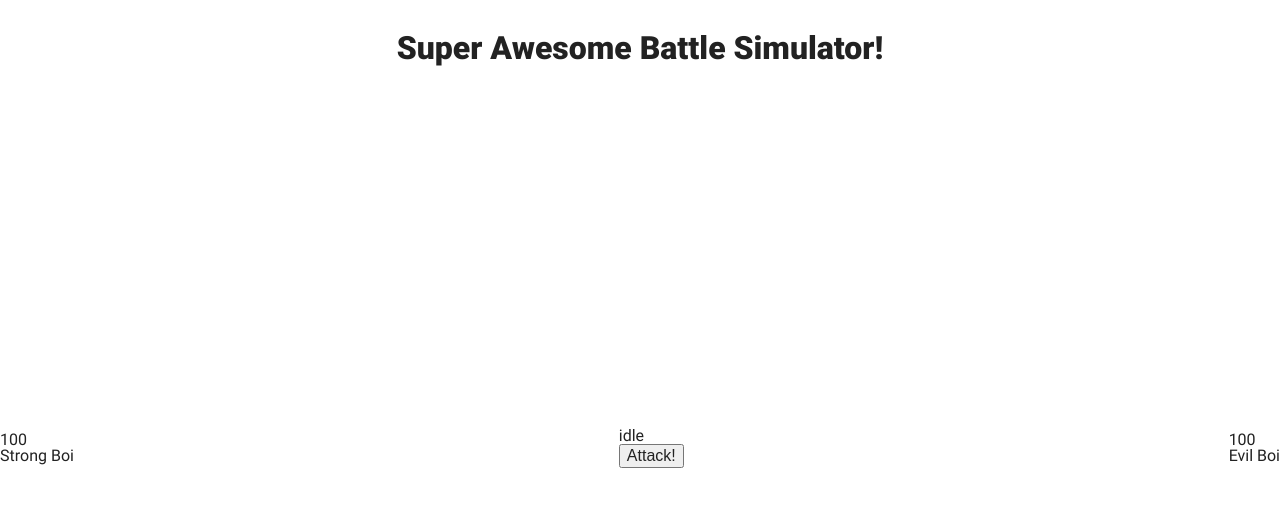
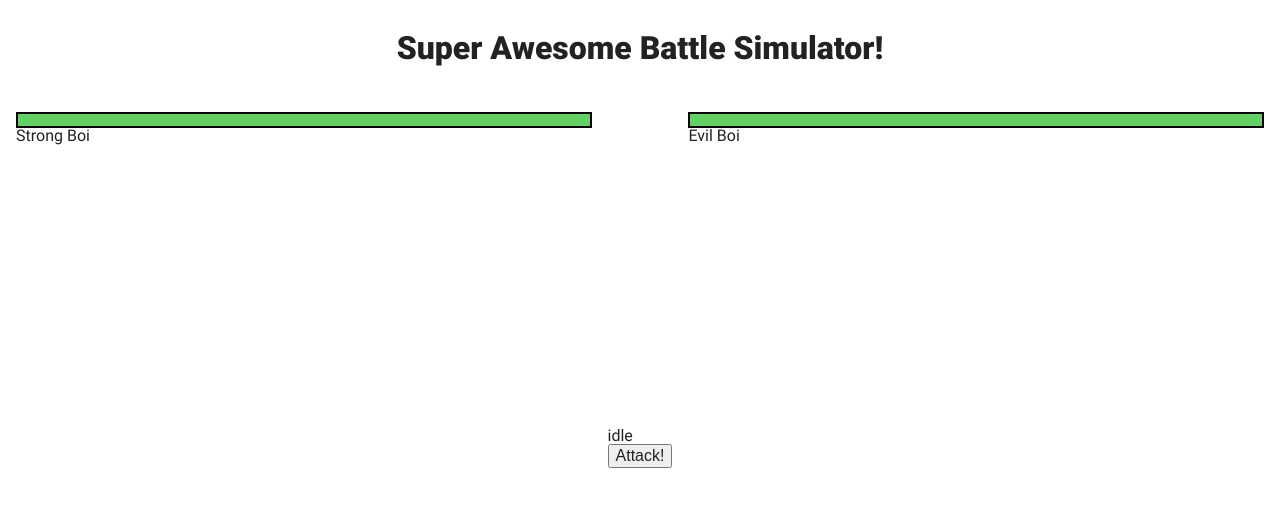
Before and after one commit to SullyJHF/battle-simulator, a React app: page / in a window 1280 px wide. Shown: the top 506 px of the page. Built offline with nearby package versions, Linux system fonts and the light colour scheme; a web font is replaced by a local one.

Commit message:
Initial health bar

```diff
--- a/src/Game/Game.jsx
+++ b/src/Game/Game.jsx
@@ -1,4 +1,5 @@
 import React from 'react';
+import './actor.scss';
 import { Controls } from './Controls/Controls';
 import './game.scss';
 import { useGame } from './gameSlice';
--- a/src/Game/Monster/Monster.jsx
+++ b/src/Game/Monster/Monster.jsx
@@ -1,11 +1,13 @@
 import React from 'react';
+import { HealthBar } from '../Player/HealthBar';
+import { MAX_HEALTH } from '../Player/playerSlice';
 import { useMonster } from './monsterSlice';
 
 export const Monster = () => {
   const { health, diceA, diceB } = useMonster();
   return (
-    <div id="player-wrapper">
-      <div id="health">{health}</div>
+    <div className="actor-wrapper" id="monster">
+      <HealthBar health={health} maxHealth={MAX_HEALTH} />
       <div id="dice-a">{diceA}</div>
       <div id="dice-b">{diceB}</div>
       <div id="name">
--- /dev/null
+++ b/src/Game/Player/HealthBar.jsx
@@ -0,0 +1,8 @@
+import React from 'react';
+import './health-bar.scss';
+
+export const HealthBar = ({ health, maxHealth }) => (
+  <div className="health-wrapper">
+    <div className="remaining" style={{ width: `${(100 * health) / maxHealth}%` }} />
+  </div>
+);
--- a/src/Game/Player/Player.jsx
+++ b/src/Game/Player/Player.jsx
@@ -1,11 +1,12 @@
 import React from 'react';
-import { usePlayer } from './playerSlice';
+import { HealthBar } from './HealthBar';
+import { MAX_HEALTH, usePlayer } from './playerSlice';
 
 export const Player = () => {
   const { health, diceA, diceB } = usePlayer();
   return (
-    <div id="player-wrapper">
-      <div id="health">{health}</div>
+    <div id="player" className="actor-wrapper">
+      <HealthBar health={health} maxHealth={MAX_HEALTH} />
       <div id="dice-a">{diceA}</div>
       <div id="dice-b">{diceB}</div>
       <div id="name">
--- /dev/null
+++ b/src/Game/Player/health-bar.scss
@@ -0,0 +1,10 @@
+.health-wrapper {
+  width: 100%;
+  height: 2vh;
+  background-color: rgb(204, 63, 63);
+  border: 2px solid black;
+  .remaining {
+    background-color: rgb(101, 209, 101);
+    height: 100%;
+  }
+}
--- a/src/Game/Player/playerSlice.js
+++ b/src/Game/Player/playerSlice.js
@@ -2,8 +2,9 @@ import { createSlice } from '@reduxjs/toolkit';
 import { useDispatch, useSelector } from 'react-redux';
 
 const NAME = 'player';
+export const MAX_HEALTH = 100;
 const initialActorState = {
-  health: 100,
+  health: MAX_HEALTH,
   diceA: null,
   diceB: null,
 };
--- /dev/null
+++ b/src/Game/actor.scss
@@ -0,0 +1,8 @@
+@import "../mixins";
+
+.actor-wrapper {
+  @include flex($dir: column);
+  height: 100%;
+  flex: 3;
+  padding: 2vh;
+}
--- a/src/_mixins.scss
+++ b/src/_mixins.scss
@@ -1,4 +1,4 @@
-@mixin flex($dir: row, $align: flex-start, $justify: flex-end) {
+@mixin flex($dir: row, $align: flex-start, $justify: flex-start) {
   display: flex;
   flex: 1;
   flex-direction: $dir;
```
